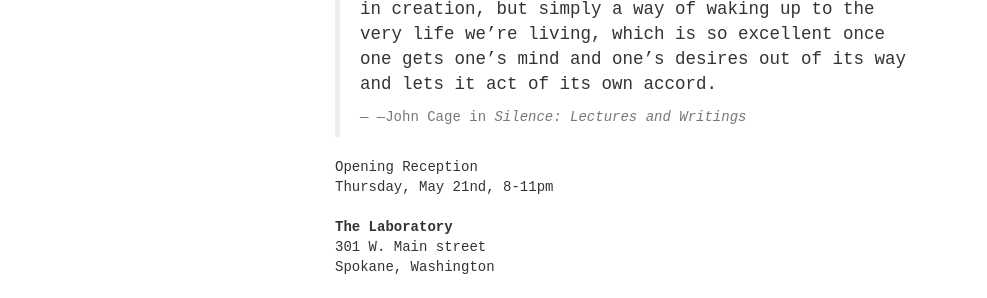
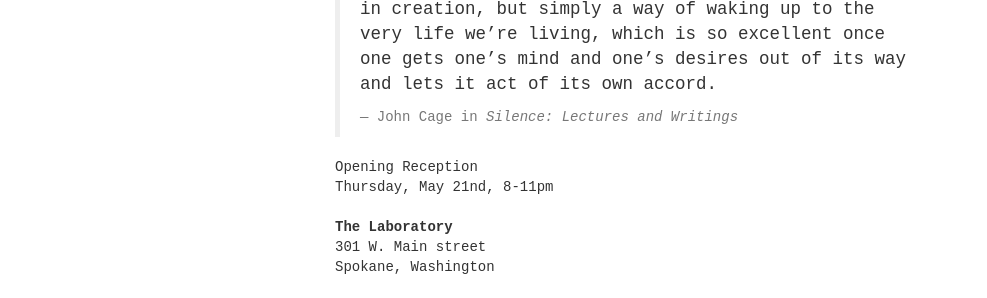
Before and after one commit to ZZYW/TheIntrospectionGame, a Jekyll site: the page built from index.html, in a window 1280 px wide. Shown: the part 287-585 px from the top of the page, without its empty margins (0-987 px from the left). Built offline with Jekyll 4.4.1, drawn with Linux system fonts in a browser that asks for light colours; nearby versions of some CDN libraries.

Commit message:
fixing quote

```diff
--- a/index.html
+++ b/index.html
@@ -8,7 +8,7 @@ layout: default
 
 <blockquote>
 <p>And what is the purpose of writing music? … The answer must take the form of a paradox: a purposeful purposelessness or a purposeless play. This play, however, is an affirmation of life—not an attempt to bring order out of chaos nor to suggest improvements in creation, but simply a way of waking up to the very life we’re living, which is so excellent once one gets one’s mind and one’s desires out of its way and lets it act of its own accord.</p>
-    <footer>—John Cage in <cite>Silence: Lectures and Writings</cite></footer>
+    <footer>John Cage in <cite>Silence: Lectures and Writings</cite></footer>
 </blockquote>
 
 
```
